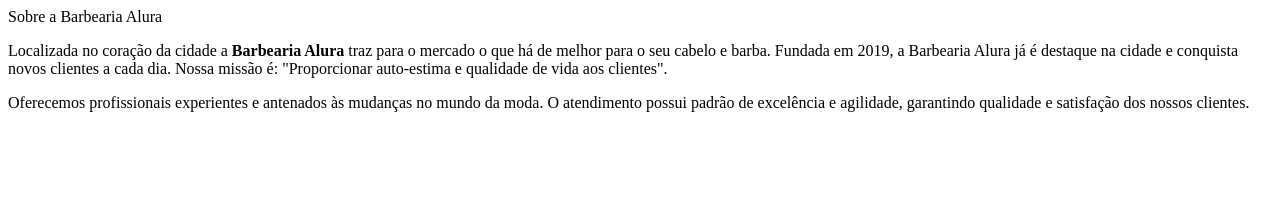
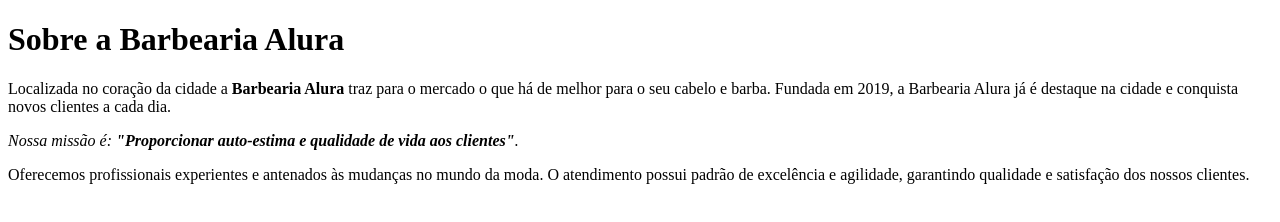
Before and after one commit to lucasbaldessar/barbeariaalura, a plain HTML site: page index.html in a window 1280 px wide. Drawn offline with Linux system fonts and the light colour scheme.

Commit message:
texto gitalura

```diff
--- a/index.html
+++ b/index.html
@@ -1,7 +1,16 @@
-<t1>Sobre a Barbearia Alura</t1>
+ <!DOCTYPE html>
+ <html lang="pt-br">
+      <head>
+          <meta charset="UTF-8">
+          <title>Barbearia Alura</title>
+    </head>
+    <body>
+       <h1>Sobre a Barbearia Alura</h1>
 
-<p>Localizada no coração da cidade a <strong>Barbearia Alura</strong> traz para o mercado o que há de melhor para o seu cabelo e barba. Fundada em 2019, a Barbearia Alura já é destaque na cidade e conquista novos clientes a cada dia.
+<p>Localizada no coração da cidade a <strong>Barbearia Alura</strong> traz para o mercado o que há de melhor para o seu cabelo e barba.
+Fundada em 2019, a Barbearia Alura já é destaque na cidade e conquista novos clientes a cada dia.</p>
 
-Nossa missão é: "Proporcionar auto-estima e qualidade de vida aos clientes".</p>
+<p><em>Nossa missão é: <strong>"Proporcionar auto-estima e qualidade de vida aos clientes"</strong>.</em></p>
 
-Oferecemos profissionais experientes e antenados às mudanças no mundo da moda. O atendimento possui padrão de excelência e agilidade, garantindo qualidade e satisfação dos nossos clientes.
+<p>Oferecemos profissionais experientes e antenados às mudanças no mundo da moda.
+O atendimento possui padrão de excelência e agilidade, garantindo qualidade e satisfação dos nossos clientes.</p>
```
